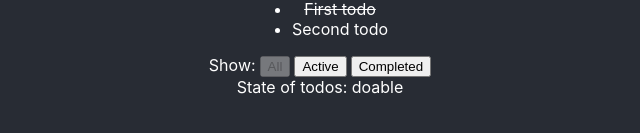
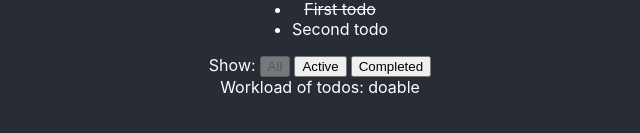
Before and after one commit to kgrzesiu/react-redux-ts-template, a React (Create React App) app: page / in a window 1280 px wide. Shown: the part 371-504 px from the top of the page, without its empty margins (320-960 px from the left). Built offline with nearby package versions, Linux system fonts and the light colour scheme.

Commit message:
Workload

```diff
--- a/src/containers/footer/Footer.tsx
+++ b/src/containers/footer/Footer.tsx
@@ -1,6 +1,8 @@
 import React, { Component } from 'react'
+import { connect, ConnectedProps } from 'react-redux'
 import Link from './Link'
 import { VisibilityFilters } from '../../store/visibilityFilters/types'
+import { RootState } from '../../store'
 
 enum WORK_LOAD {
     doable = "doable",
@@ -12,8 +14,18 @@ interface IState {
     workloadState: WORK_LOAD;
 }
 
-class Footer extends Component<any, IState> {
+class Footer extends Component<ConnectedProps<typeof reduxConnector>, IState> {
     readonly state = { workloadState: WORK_LOAD.doable}
+
+    getWorkLoad(count:number):WORK_LOAD {
+        if (count < 3){
+            return WORK_LOAD.doable
+        } else if (count < 5){
+            return WORK_LOAD.hard
+        } else {
+            return WORK_LOAD.insance
+        }
+    }
 
     render() {
         return (
@@ -22,10 +34,16 @@ class Footer extends Component<any, IState> {
                 <Link filter={VisibilityFilters.SHOW_ALL}>All</Link>
                 <Link filter={VisibilityFilters.SHOW_ACTIVE}>Active</Link>
                 <Link filter={VisibilityFilters.SHOW_COMPLETED}>Completed</Link>
-                <div>State of todos: {this.state.workloadState}</div>
+                <div>Workload of todos: {this.getWorkLoad(this.props.todoCount)}</div>
             </div>
         )
     }
 }
 
-export default Footer
+const mapStateToProps = (state: RootState) => ({
+    todoCount: state.todos.length
+});
+
+const reduxConnector = connect(mapStateToProps)
+
+export default reduxConnector(Footer)
```
